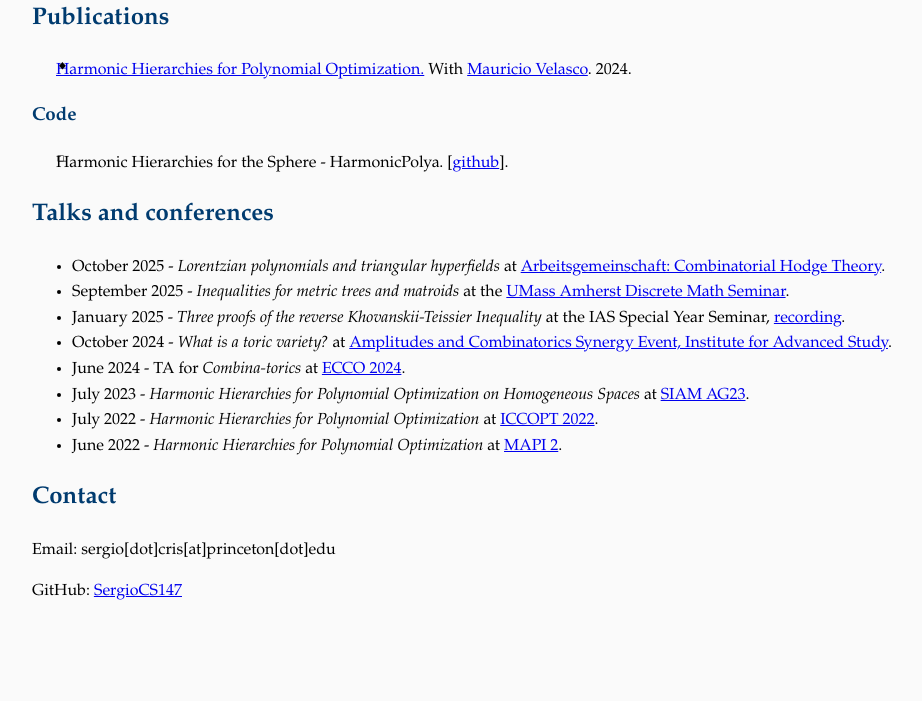
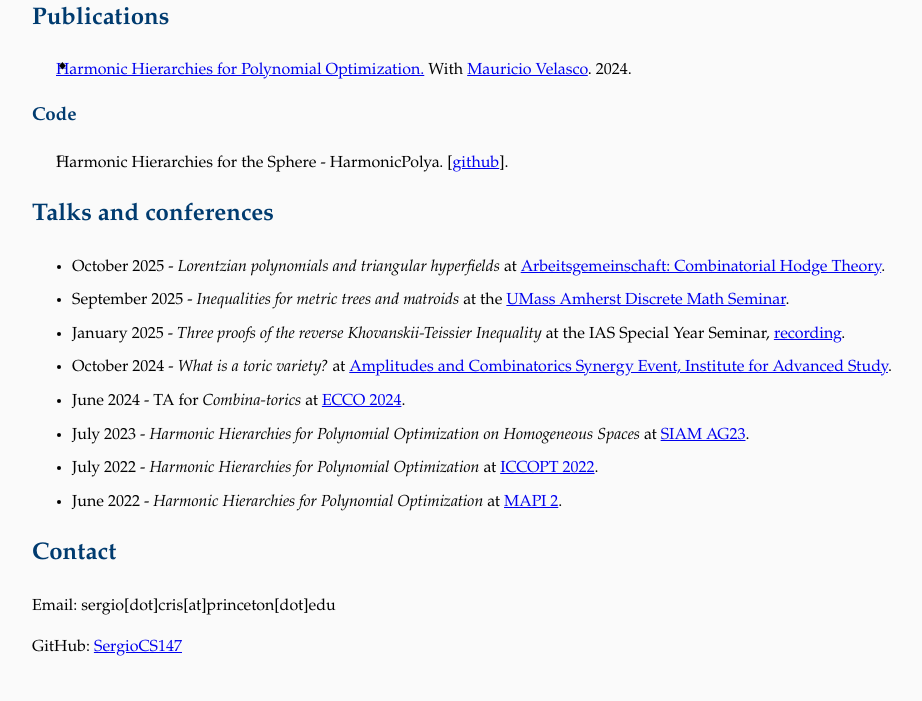
Before and after one commit to SergioCS147/sergiocs147.github.io, a Jekyll site: the page built from index.md, in a window 1280 px wide. Shown: the part 510-1211 px from the top of the page, without its empty margins (158-1080 px from the left). Built offline with Jekyll 4.4.1, drawn with Linux system fonts in a browser that asks for light colours; our own code applies the rules of GitHub Pages for plain Markdown files; before the commit the page ends 1155 px from its top, so only the background shows below that.

Commit message:
Update index.md

```diff
--- a/index.md
+++ b/index.md
@@ -45,7 +45,7 @@ Grassmannians and toric varieties.
 
 <h2><strong> Talks and conferences </strong> </h2>
 
-<ul>
+<ul class="fixed-list">
   <li>October 2025 - <em>Lorentzian polynomials and triangular hyperfields</em> at <a href="https://www.mfo.de/www/activity/2542">Arbeitsgemeinschaft: Combinatorial Hodge Theory</a>.</li>
   <li>September 2025 - <em>Inequalities for metric trees and matroids</em> at the <a href="https://www.umass.edu/mathematics-statistics/seminars/discrete-math-seminar">UMass Amherst Discrete Math Seminar</a>.</li>
   <li>January 2025 - <em>Three proofs of the reverse Khovanskii-Teissier Inequality</em> at the IAS Special Year Seminar, <a href="https://www.youtube.com/watch?v=R48D9au4ceU&t=6s">recording</a>.</li>
```
